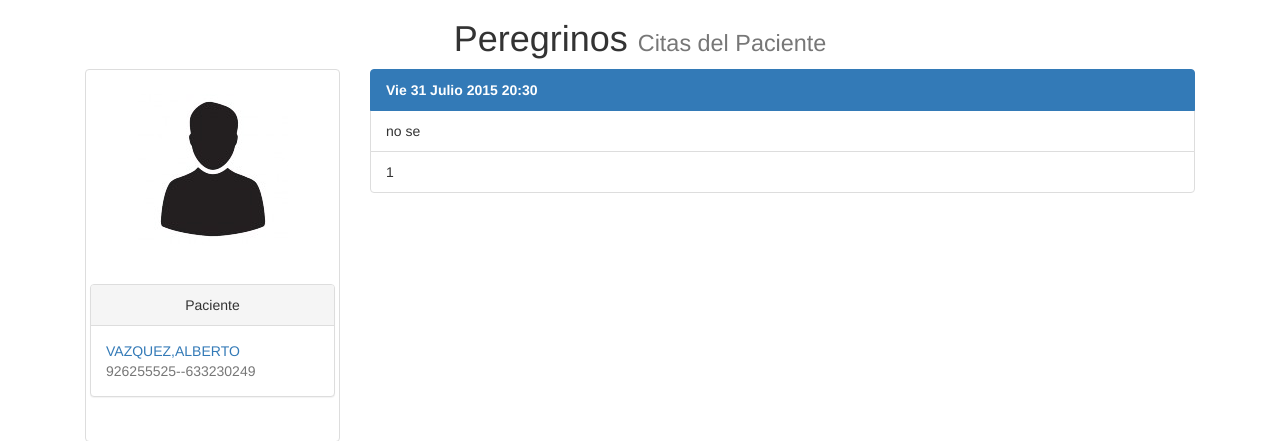
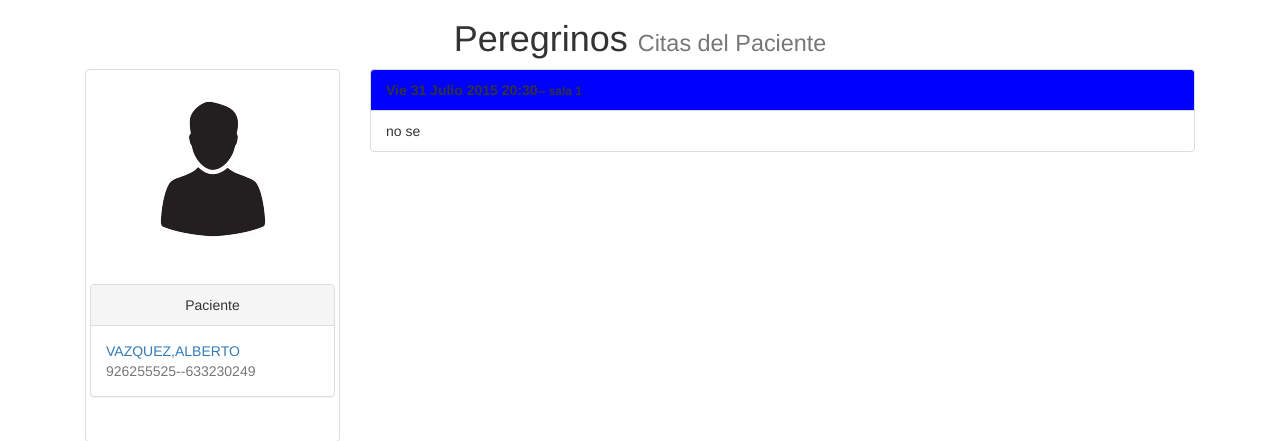
Before and after one commit to Siga21/peregrinos, a Django app: page /citas/1/ in a window 1280 px wide. Shown: the part 51-492 px from the top of the page. Run offline with Django 3.2, Linux system fonts and the light colour scheme; data comes from the database, SQL or seed files in the repository; both versions use the stored data as it was after the commit; some libraries are stand-ins or nearby versions.

Commit message:
cambio vista de citas en paciente y en calendario por colores por sala  ejem: 20150810

```diff
--- a/peregrinos/templates/clinica/citas_list.html
+++ b/peregrinos/templates/clinica/citas_list.html
@@ -7,14 +7,9 @@ Citas del Paciente
 		{% if object_list %}
 			<div class="list-group">
 				{% for citas  in object_list %}
-					{% if citas.sala.id  = 1 %}
-						<spam class="list-group-item active"><strong>{{ citas.fecha | date:"D j  F  Y H:i" }}</strong></spam>
-					{% else %}
-						<spam class="list-group-item list-group-item-danger"><strong>{{ citas.fecha | date:"D j  F  Y H:i" }}</strong></spam>
-					{% endif %}
+					<spam class="list-group-item" style="background-color:{{citas.sala.color}};"  ><strong>{{ citas.fecha | date:"D j  F  Y H:i" }}<small>-- {{citas.sala}}</small></strong></spam>
 					<spam class="list-group-item"><smal>{{ citas.observaciones }}</smal></spam>
-					<spam class="list-group-item"><smal>{{ citas.sala.id  }}</smal></spam>
-			        {% endfor %}
+			  {% endfor %}
 			</div>
 	        {% else %}
 	            <p>No hay citas.</p>
--- a/peregrinos/templates/clinica/selectable.html
+++ b/peregrinos/templates/clinica/selectable.html
@@ -22,7 +22,7 @@
 				center: 'title',
 				right: 'month,agendaWeek,agendaDay'
 			},
-			defaultDate: '2015-07-10',
+			defaultDate: moment(),
 			firstDay: '1',
 			weekNumbers: true,
                         /*defaultView: 'agendaDay',*/
@@ -57,7 +57,8 @@
 					{% for citas1 in citas_1 %}
 					{
 					title: '{{citas1.id}}' + '#' + '{{citas1.cliente}}',
-					start: '{{citas1.fecha | date:"c"}}'
+					start: '{{citas1.fecha | date:"c"}}',
+					backgroundColor: '{{citas1.sala.color}}'
 					},
 
 			         	 {% endfor %}
```
Also changed, not shown: peregrinos/db.sqlite3.
